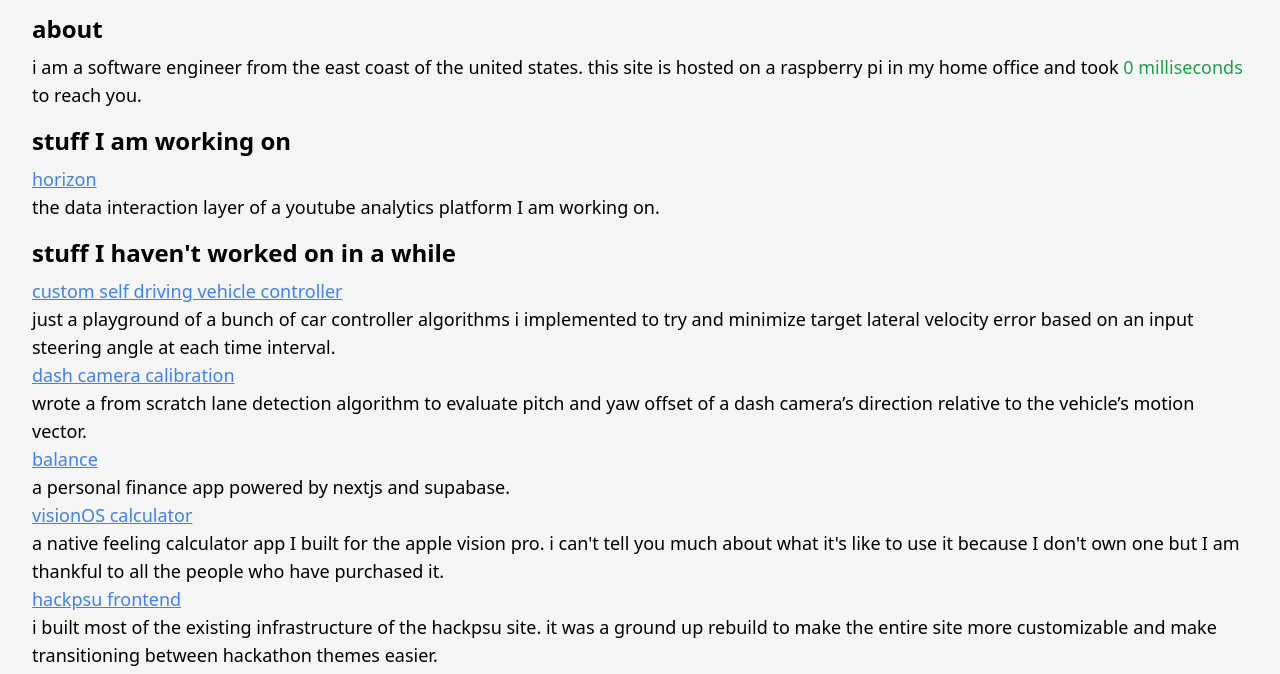
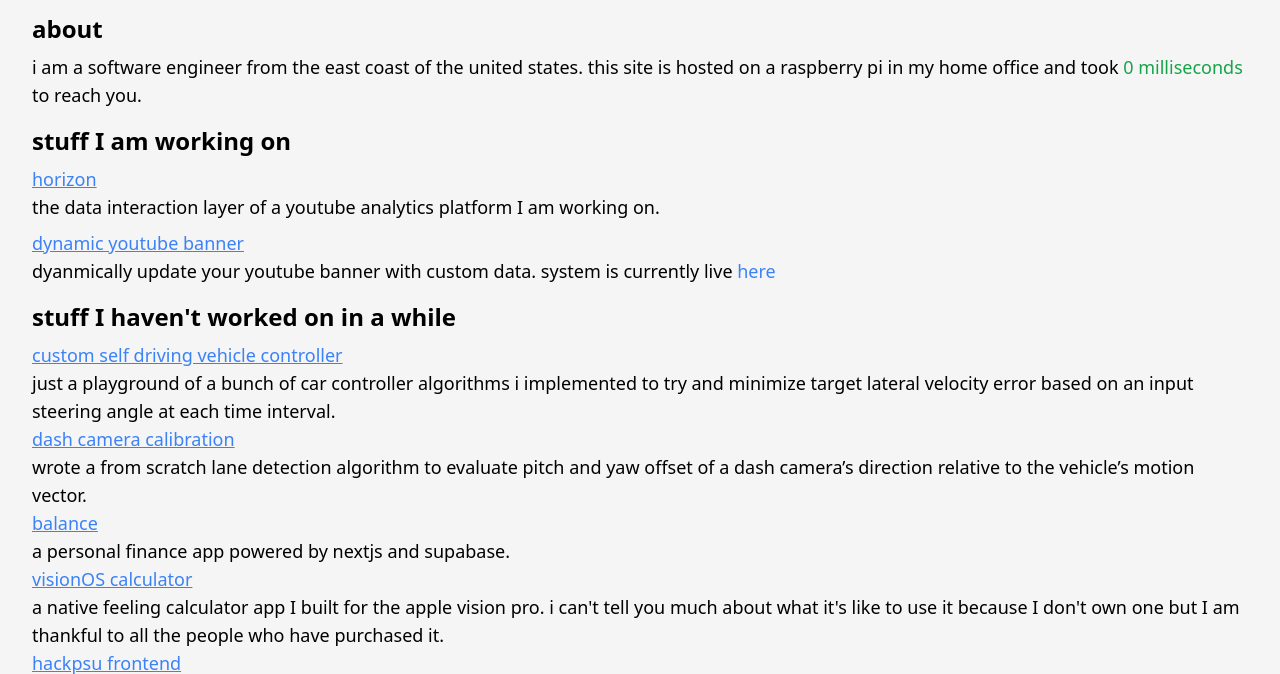
Before and after one commit to ChaseRensberger/chr-website, a website: page templates/index.html in a window 1280 px wide. Shown: the part 107-781 px from the top of the page. Drawn offline with Linux system fonts and the light colour scheme.

Commit message:
the usual

```diff
--- a/templates/index.html
+++ b/templates/index.html
@@ -68,6 +68,24 @@
           <p>
             the data interaction layer of a youtube analytics platform I am
             working on.
+          </p>
+        </li>
+      </ol>
+      <ol>
+        <li>
+          <a
+            href="https://github.com/ChaseRensberger/youtube-banner-updater"
+            class="text-blue-500 underline"
+            >dynamic youtube banner</a
+          >
+          <p>
+            dyanmically update your youtube banner with custom data. system is
+            currently live
+            <a
+              href="https://www.youtube.com/@Lukejtv"
+              class="text-blue-500"
+              >here</a
+            >
           </p>
         </li>
       </ol>
```
